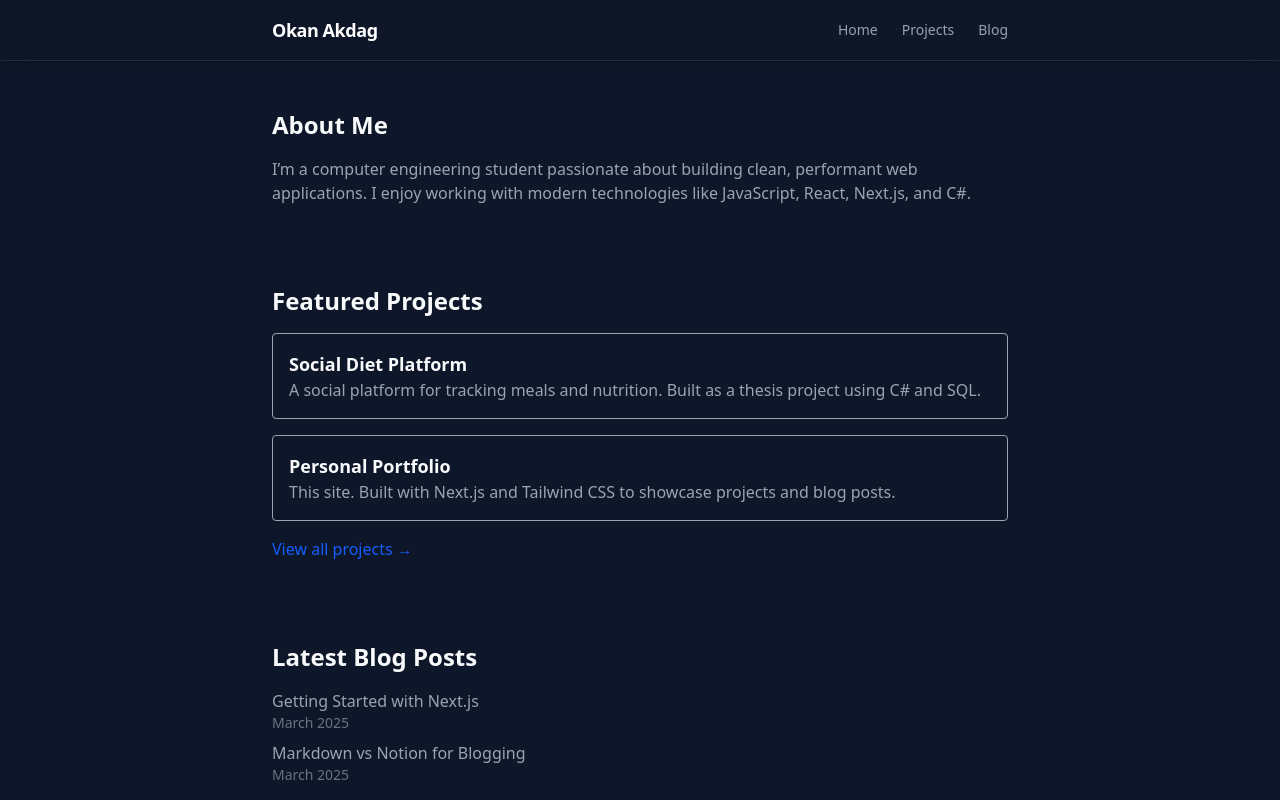
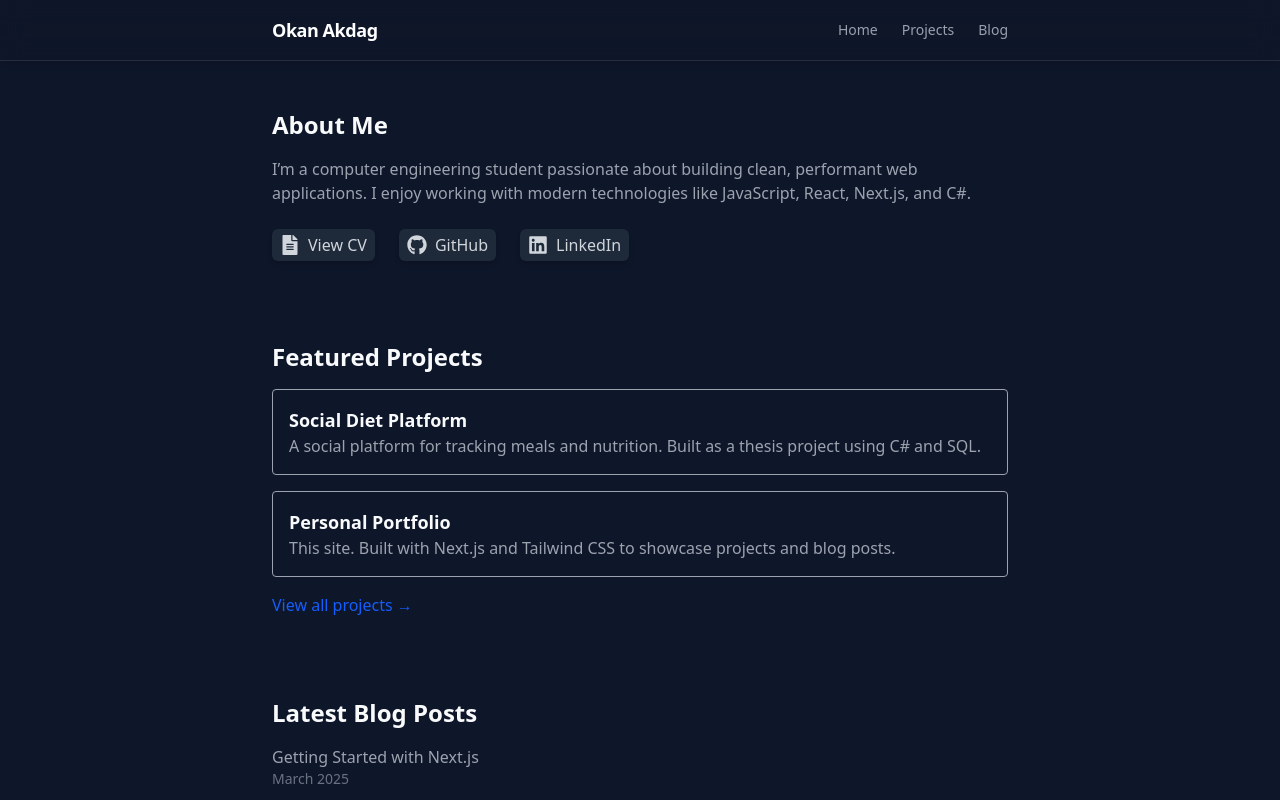
Before and after one commit to okanakdag/okanakdag-website, a Next.js app: page / in a window 1280 px wide. Shown: the top 800 px of the page. Built offline with nearby package versions, Linux system fonts and the light colour scheme.

Commit message:
Added icon buttons for github, linkedin and cv

```diff
--- a/src/pages/index.js
+++ b/src/pages/index.js
@@ -1,6 +1,6 @@
 import Footer from "../components/Footer";
 import Navbar from "../components/Navbar";
-
+import { FaGithub, FaLinkedin, FaFileAlt } from "react-icons/fa";
 
 export default function Home() {
   return (
@@ -16,6 +16,20 @@ export default function Home() {
   );
 }
 
+function IconButton({ icon: Icon, label, href }) {
+  return (
+    <a
+      href={href}
+      target="_blank"
+      rel="noopener noreferrer"
+      className="flex items-center gap-2 text-gray-300 hover:text-white transition-colors bg-gray-800 px-2 py-1 rounded-md shadow-md hover:shadow-lg hover:bg-gray-700"
+    >
+      <Icon className="w-5 h-5" />
+      <span>{label}</span>
+    </a>
+  );
+}
+
 function AboutSection() {
   return (
     <section>
@@ -24,6 +38,13 @@ function AboutSection() {
         I’m a computer engineering student passionate about building clean, performant web applications.
         I enjoy working with modern technologies like JavaScript, React, Next.js, and C#.
       </p>
+
+      <div className="flex flex-wrap gap-6 mt-6">
+        <IconButton icon={FaFileAlt} label="View CV" href="/cv.pdf" />
+        <IconButton icon={FaGithub} label="GitHub" href="https://github.com/okanakdag" />
+        <IconButton icon={FaLinkedin} label="LinkedIn" href="https://linkedin.com/in/okanakdag" />
+      </div>
+
     </section>
   );
 }
```
